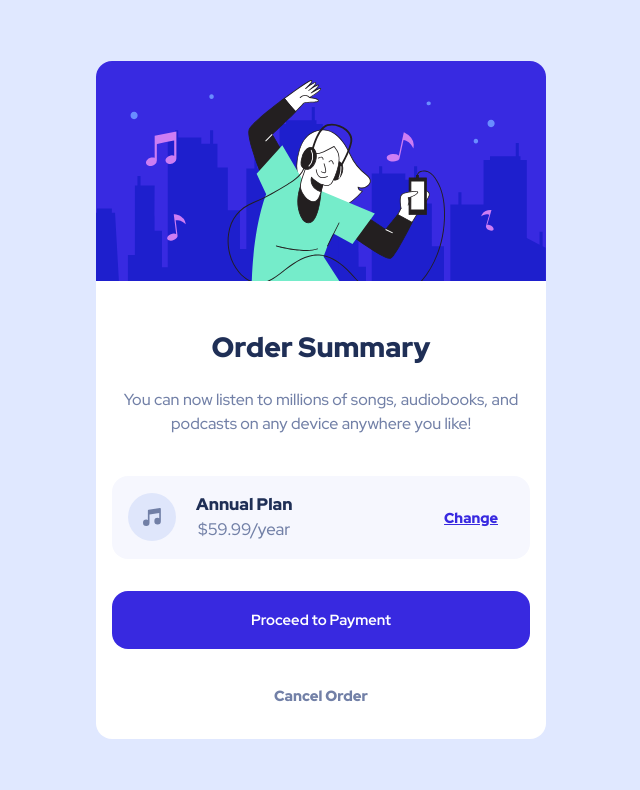
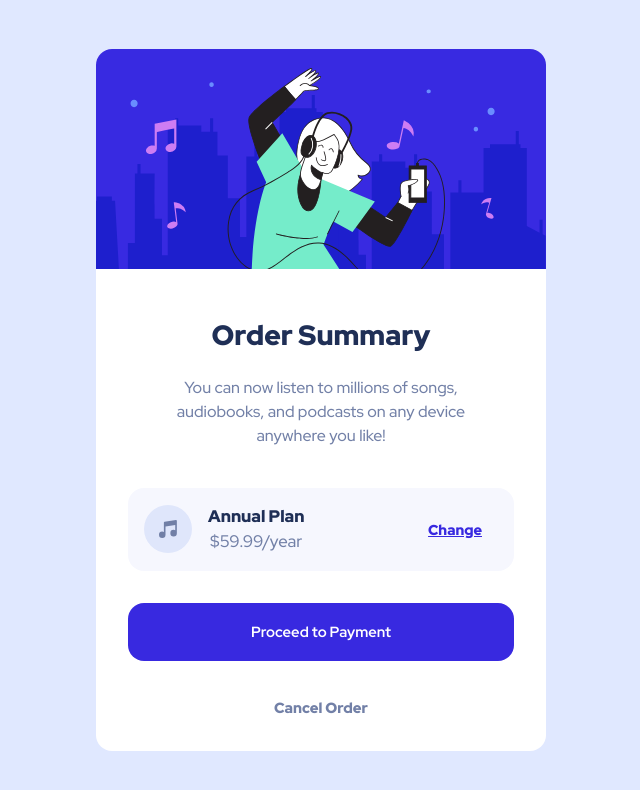
Before and after one commit to damiandev22/Order-summary-component, a plain HTML site: page index.html in a window 1280 px wide. Shown: the whole page, without its empty margins (319-959 px from the left). Drawn offline with Linux system fonts and the light colour scheme.

Commit message:
first commit

```diff
--- a/css/styles.css
+++ b/css/styles.css
@@ -95,7 +95,7 @@ select {
 }
 
 .down{
-    padding: 2.8125rem 1rem 0;
+    padding: 2.8125rem 2rem 0;
     text-align: center;
 }
 
@@ -109,6 +109,7 @@ h1{
 p{
     color: hsl(224, 23%, 55%);
     margin-bottom: 2.5rem;
+    padding: 0 2rem;
 }
 
 .plan{
@@ -127,9 +128,8 @@ p{
 }
 
 .detail img{
-    /* display: block; */
     height: fit-content;
-    margin-right: 1.25rem;
+    margin-right: 1rem;
 }
 
 .price h2{
```
